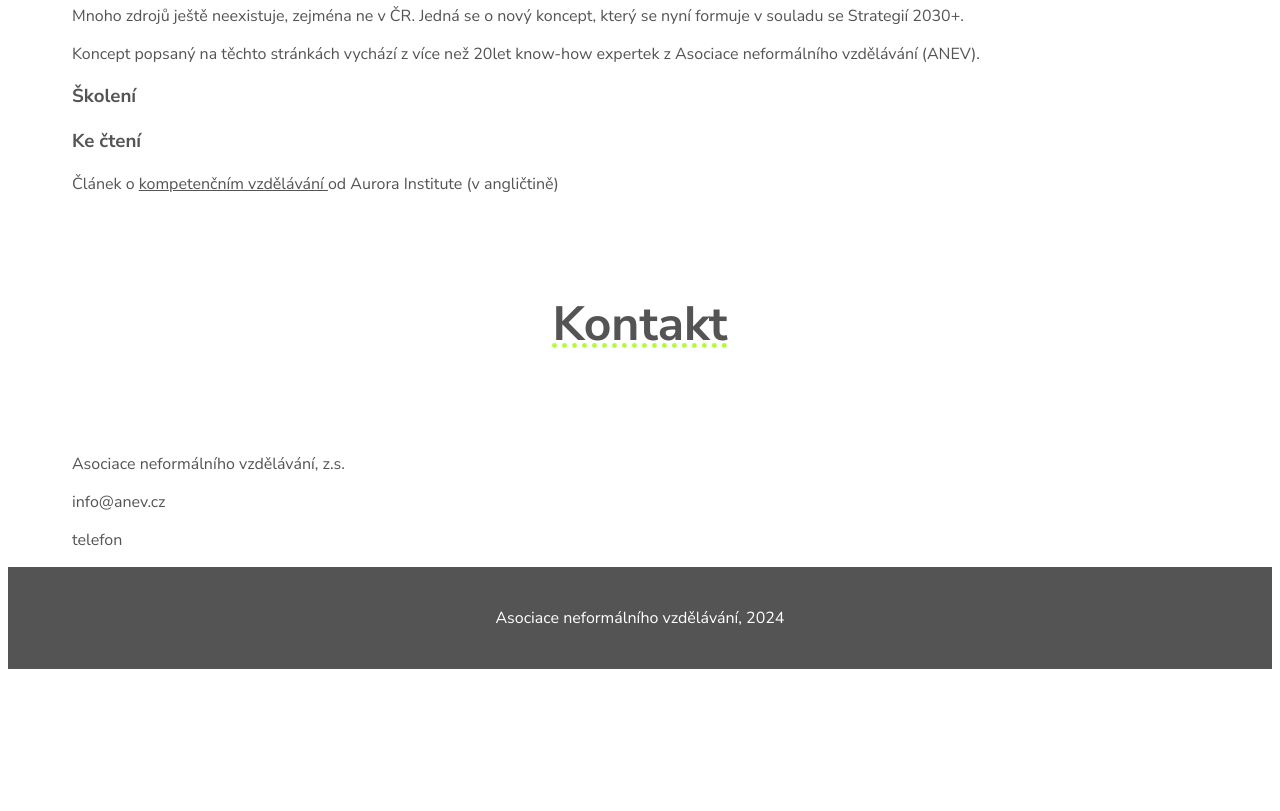
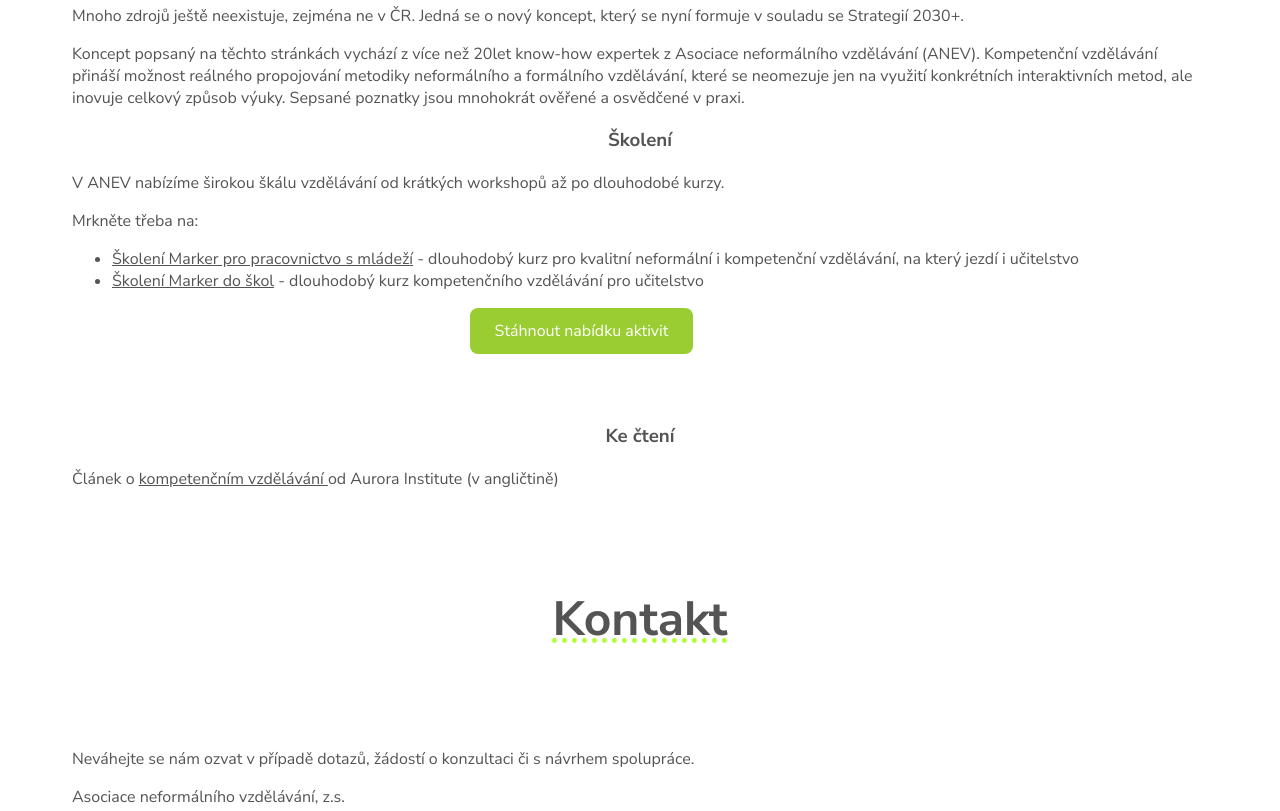
Before and after one commit to Vimes42/kompetencni-vzdelavani, an Eleventy site: page index.html in a window 1280 px wide. Shown: the part 3460-4271 px from the top of the page. Before the commit the page ends 4137 px from the top, so only its background shows below. Built offline with nearby package versions, Linux system fonts and the light colour scheme; Eleventy itself is replaced by a stand-in of ours; files that its build step writes are made by us from their sources.

Commit message:
oprava textu

```diff
--- a/css/style.css
+++ b/css/style.css
@@ -222,6 +222,27 @@ header{
     display: flex;
 }
 
+.h3_resources{
+    text-align: center;
+}
+
+button {
+    background-color: yellowgreen;
+    border: none;
+    border-radius: 8px;
+    color: white;
+    padding: 12px 25px;
+    font-size: 16px;
+    cursor: pointer;
+    transition: box-shadow 0.2s ease, background-color 0.2s ease;
+    margin-left: 35%;
+    margin-bottom: 50px;
+  }
+
+  button:hover {
+    background-color: rgb(177, 237, 56);
+    box-shadow: 0 4px 15px rgba(0, 0, 0, 0.15);
+  }
 
 
 footer{
--- a/index.html
+++ b/index.html
@@ -116,16 +116,23 @@
         <div class="resources" id="resources">
             <h2>Zdroje</h2>
             <p>Mnoho zdrojů ještě neexistuje, zejména ne v ČR. Jedná se o nový koncept, který se nyní formuje v souladu se Strategií 2030+.</p>
-            <p>Koncept popsaný na těchto stránkách vychází z více než 20let know-how expertek z Asociace neformálního vzdělávání (ANEV).</p>
-            <h3>Školení</h3>
-            <p></p>
-            <h3>Ke čtení</h3>
+            <p>Koncept popsaný na těchto stránkách vychází z více než 20let know-how expertek z Asociace neformálního vzdělávání (ANEV). Kompetenční vzdělávání přináší možnost reálného propojování metodiky neformálního a formálního vzdělávání, které se neomezuje jen na využití konkrétních interaktivních metod, ale inovuje celkový způsob výuky. Sepsané poznatky jsou mnohokrát ověřené a osvědčené v praxi.</p>
+            <h3 class="h3_resources">Školení</h3>
+            <p>V ANEV nabízíme širokou škálu vzdělávání od krátkých workshopů až po dlouhodobé kurzy. </p>
+            <p>Mrkněte třeba na:</p>
+            <ul>
+                <li><a href="https://markercs.cz/cs/home-cz/">Školení Marker pro pracovnictvo s mládeží</a> - dlouhodobý kurz pro kvalitní neformální i kompetenční vzdělávání, na který jezdí i učitelstvo</li>
+                <li><a href="https://markercs.cz/cs/skolycs/">Školení Marker do škol</a> - dlouhodobý kurz kompetenčního vzdělávání pro učitelstvo</li>
+            </ul>
+            <button class="offer">Stáhnout nabídku aktivit</button>
+            <h3 class="h3_resources">Ke čtení</h3>
             <p>Článek o <a href="https://aurora-institute.org/blog/how-competency-based-education-differs-
                 from-the-traditional-system-of-education/"> kompetenčním vzdělávání </a> od Aurora Institute (v angličtině)</p>
         </div>
 
         <div class="contact" id="contact">
             <h2>Kontakt</h2>
+            <p>Neváhejte se nám ozvat v případě dotazů, žádostí o konzultaci či s návrhem spolupráce.</p>
             <p>Asociace neformálního vzdělávání, z.s.</p>
             <p>info@anev.cz</p>
             <p>telefon</p>
--- a/index.js
+++ b/index.js
@@ -61,3 +61,9 @@ const characteristicsDivHTML = document.querySelector('.characteristics__div');
 chars.forEach(char => {
     characteristicsDivHTML.appendChild(characteristicsDiv(char.heading, char.text));
 });
+
+
+const buttonOffer = document.querySelector(".offer");
+buttonOffer.addEventListener("click", function() {
+    window.open("https://www.anev.cz/wp-content/uploads/2024/04/nabidka_spoluprace_anev_final.pdf", "_blank");
+  });
```
